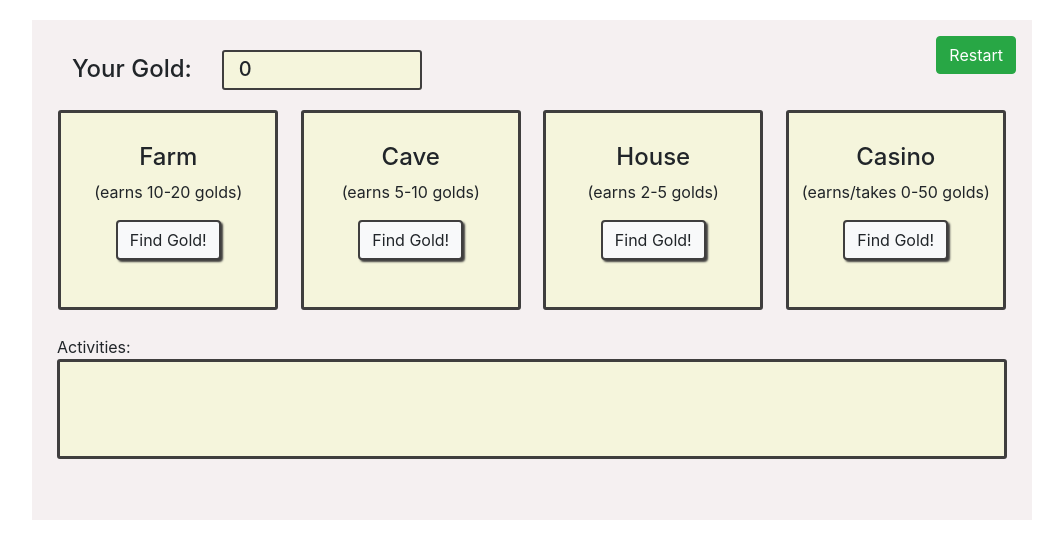
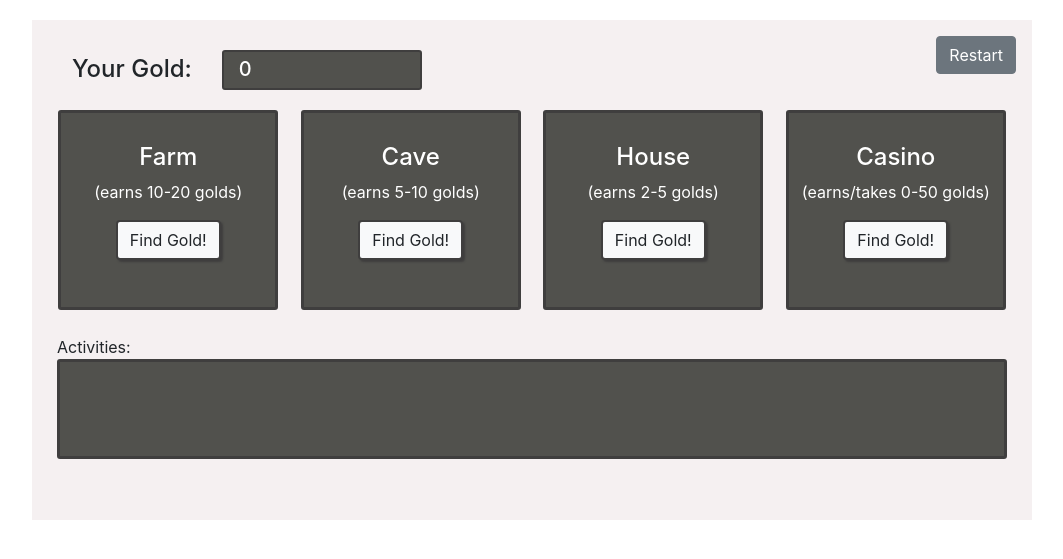
Before and after one commit to aasthaneup/django_ninjaGold, a Django app: page / in a window 1280 px wide. Shown: the top 559 px of the page, without its empty margins (108-1171 px from the left). Run offline with Django 3.2, Linux system fonts and the light colour scheme; some libraries are stand-ins or nearby versions.

Commit message:
appearance changed

```diff
--- a/golden_app/static/mystyle.css
+++ b/golden_app/static/mystyle.css
@@ -21,7 +21,8 @@
     border: 2px solid rgb(63, 62, 62);
     border-radius: 3px;
     margin: 10px 30px;
-    background-color: beige;
+    background-color: rgb(81, 81, 77);
+    color: white;
 }
 .goldnumber h3{
     margin: 0px;
@@ -46,7 +47,8 @@
     align-items: center;
     text-align: center;
     padding: 30px 10px;
-    background-color: beige;
+    background-color: rgb(81, 81, 77);
+    color: white;
 }
 .act_word{
     margin: 25px 25px 0px 25px;
@@ -57,8 +59,8 @@
     border-radius: 3px;
     width: 950px;
     margin: auto;
-    background-color: beige;
-    color: light;
+    background-color: rgb(81, 81, 77);
+    color: white;
     padding: 5px 10px;
     overflow: auto;
     display: flex;
--- a/golden_app/templates/index.html
+++ b/golden_app/templates/index.html
@@ -11,7 +11,7 @@
 </head>
 <body>
     <div class="main_container">
-        <a href="/clear" class="btn btn-success float-right mt-3 mr-3">Restart</a>
+        <a href="/clear" class="btn btn-secondary float-right mt-3 mr-3">Restart</a>
         <div class="goldcounter">
             <h4>Your Gold: </h4>
             <div class="goldnumber">
--- a/golden_app/views.py
+++ b/golden_app/views.py
@@ -14,7 +14,7 @@ def root(request):
     if 'earned' not in request.session:
         request.session['earned'] = '0'
     if 'cmtcolor' not in request.session:
-        request.session['cmtcolor'] = 'beige'
+        request.session['cmtcolor'] = 'rgb(81, 81, 77)'
     if 'moves' not in request.session:
         request.session['moves'] = '0'
     if 'tm' not in request.session:
```
Also changed, not shown: db.sqlite3.
